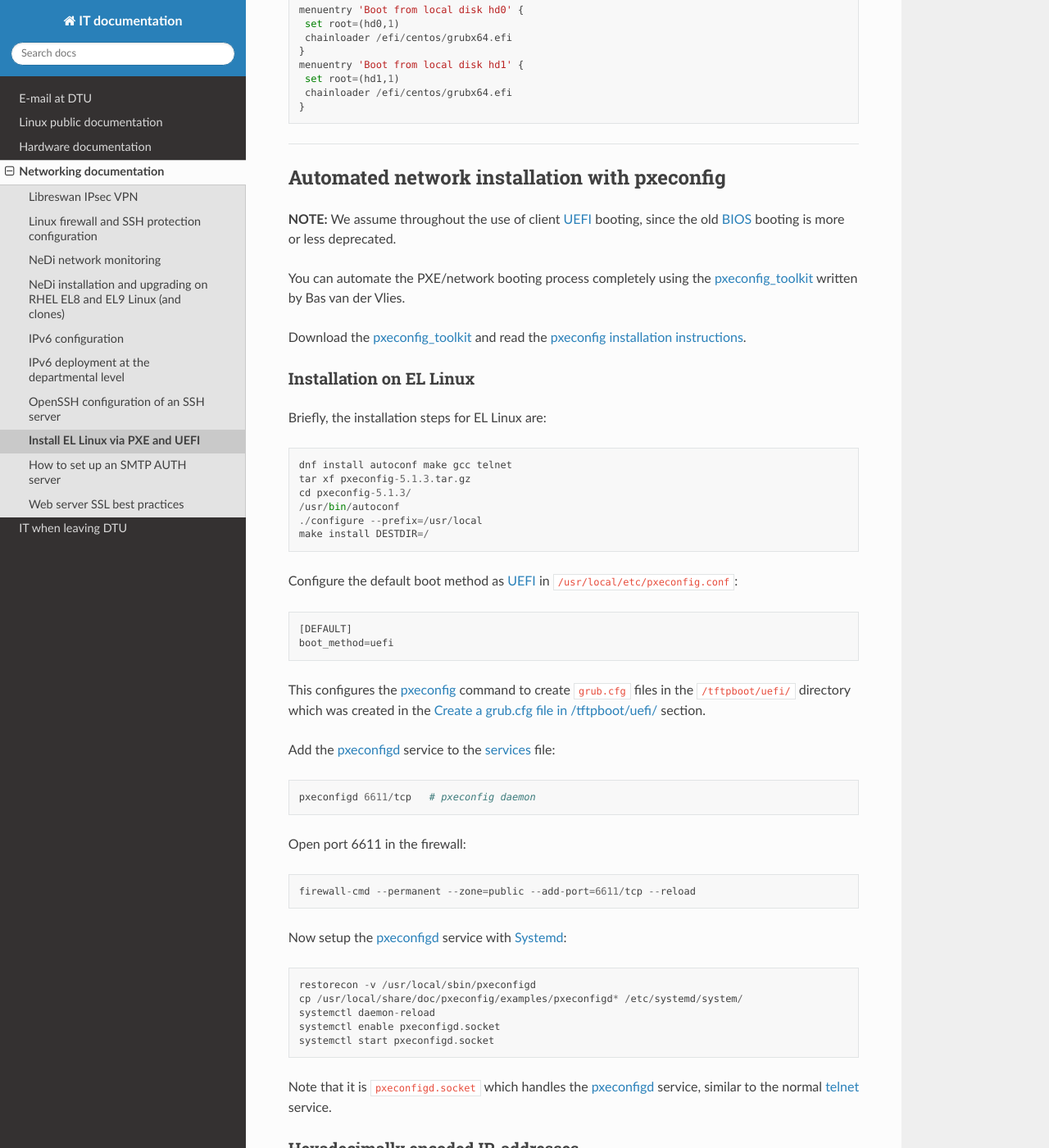
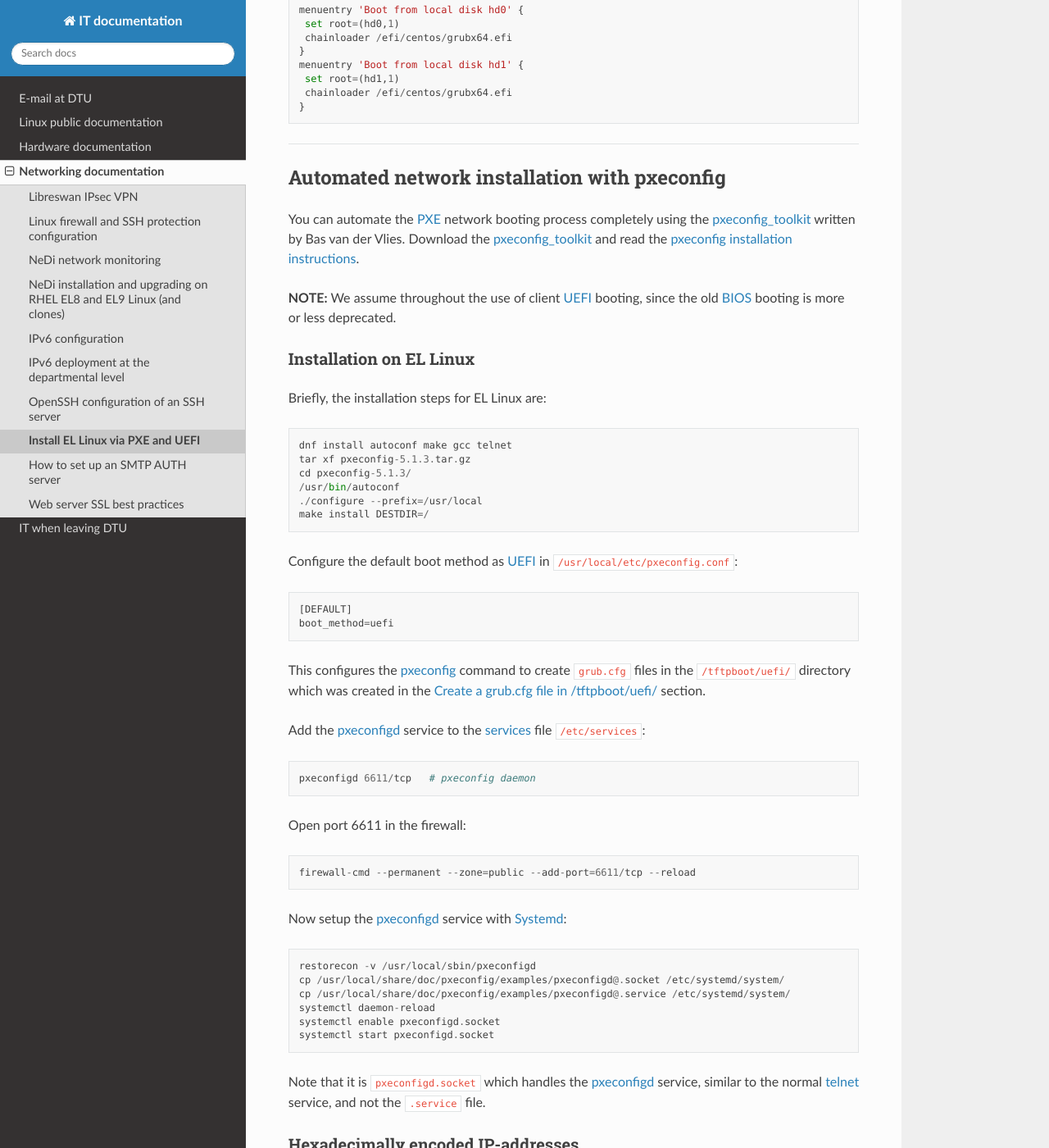
Before and after one commit to OleHolmNielsen/ITwiki, a Sphinx documentation site: the page built from docs/PXE_and_UEFI.rst, in a window 1280 px wide and 1400 px high, scrolled down 5500 px. Shown: the whole window at 82% size. Built offline with Sphinx 7.4.7 and the Read the Docs theme 3.1.0, drawn with Linux system fonts in a browser that asks for light colours; some of the changed text lies outside the part shown.

Commit message:
Pxeconfig description

```diff
--- a/docs/PXE_and_UEFI.rst
+++ b/docs/PXE_and_UEFI.rst
@@ -250,13 +250,12 @@ it is useful to define a fallback_ boot menu item as in this example::
 Automated network installation with pxeconfig
 =============================================
 
+You can automate the PXE_ network booting process completely using the pxeconfig_toolkit_ written by Bas van der Vlies.
+Download the pxeconfig_toolkit_ and read the
+`pxeconfig installation instructions <https://gitlab.com/surfsara/pxeconfig/-/blob/master/INSTALL>`_.
+
 **NOTE:** We assume throughout the use of client UEFI_ booting,
 since the old BIOS_ booting is more or less deprecated.
-
-You can automate the PXE/network booting process completely using the pxeconfig_toolkit_ written by Bas van der Vlies.
-
-Download the pxeconfig_toolkit_ and read the
-`pxeconfig installation instructions <https://gitlab.com/surfsara/pxeconfig/-/blob/master/INSTALL>`_.
 
 Installation on EL Linux
 ----------------------------
@@ -278,7 +277,7 @@ Configure the default boot method as UEFI_ in ``/usr/local/etc/pxeconfig.conf``:
 This configures the pxeconfig_ command to create ``grub.cfg`` files in the ``/tftpboot/uefi/`` directory
 which was created in the :ref:`create_grub.cfg` section.
 
-Add the pxeconfigd_ service to the services_ file::
+Add the pxeconfigd_ service to the services_ file ``/etc/services``::
 
   pxeconfigd 6611/tcp   # pxeconfig daemon
 
@@ -289,13 +288,15 @@ Open port 6611 in the firewall::
 Now setup the pxeconfigd_ service with Systemd_::
 
   restorecon -v /usr/local/sbin/pxeconfigd
-  cp /usr/local/share/doc/pxeconfig/examples/pxeconfigd* /etc/systemd/system/
+  cp /usr/local/share/doc/pxeconfig/examples/pxeconfigd@.socket /etc/systemd/system/
+  cp /usr/local/share/doc/pxeconfig/examples/pxeconfigd@.service /etc/systemd/system/
   systemctl daemon-reload
   systemctl enable pxeconfigd.socket
   systemctl start pxeconfigd.socket
 
 Note that it is ``pxeconfigd.socket`` which handles the pxeconfigd_ service,
-similar to the normal telnet_ service.
+similar to the normal telnet_ service,
+and not the ``.service`` file.
 
 .. _pxeconfig_toolkit: https://gitlab.com/surfsara/pxeconfig
 .. _pxeconfigd: https://gitlab.com/surfsara/pxeconfig/-/blob/master/src/pxeconfigd.py
@@ -308,13 +309,13 @@ similar to the normal telnet_ service.
 Hexadecimally encoded IP-addresses
 ---------------------------------------
 
-For information,
-the pxeconfig_toolkit_ manipulates configuration files in the server's ``/tftpboot/uefi/`` directory,
-namely the client's hexadecimally encoded IP-address, for example::
+To understand the client's hexadecimally encoded IP-address,
+which the pxeconfig_toolkit_ manipulates in the server's ``/tftpboot/uefi/`` directory,
+we show some examples::
 
   0A018219 decodes as 10.1.130.25
 
-You can use gethostip_ from the ``syslinux`` package to convert hostnames and IP-addresses to hexadecimal, for example::
+You can use the gethostip_ command from the ``syslinux`` package to convert hostnames and IP-addresses to hexadecimal, for example::
 
   $ gethostip -f s001
   s001.(domainname) 10.2.130.21 0A028215
```
